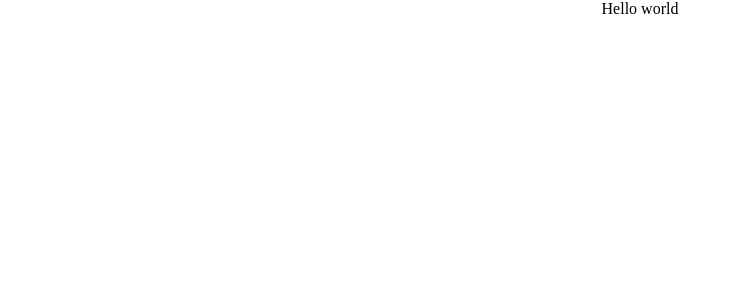
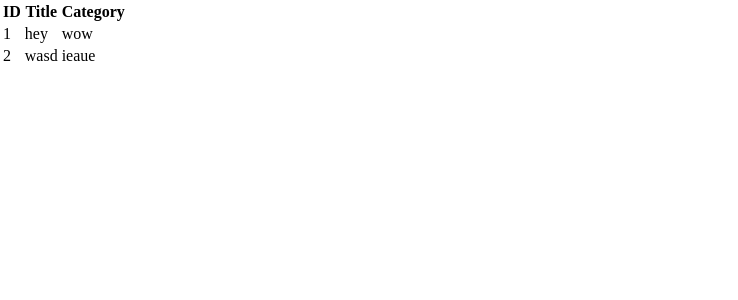
Before and after one commit to shubhsk88/bookstore-cms, a React (Create React App) app: page / in a window 1280 px wide. Shown: the top 300 px of the page, without its empty margins (0-738 px from the left). Built offline with nearby package versions, Linux system fonts and the light colour scheme.

Commit message:
Add components App, BooksList and Books

```diff
--- a/src/App.css
+++ /dev/null
@@ -1,3 +0,0 @@
-.App {
-  text-align: center;
-}
--- a/src/App.js
+++ b/src/App.js
@@ -1,9 +1,13 @@
 import React from 'react';
-
-import './App.css';
+import BooksList from './components/BooksList';
 
 function App() {
-  return <div className="App">Hello world</div>;
+  return (
+    <div className="container">
+      <BooksList />
+      {/* <BooksForm /> */}
+    </div>
+  );
 }
 
 export default App;
--- /dev/null
+++ b/src/components/Book/index.js
@@ -0,0 +1,20 @@
+import React from 'react';
+import PropTypes from 'prop-types';
+
+function Book({ id, title, category }) {
+  return (
+    <tr>
+      <td>{id}</td>
+      <td>{title}</td>
+      <td>{category}</td>
+    </tr>
+  );
+}
+
+Book.propTypes = {
+  id: PropTypes.number.isRequired,
+  title: PropTypes.string.isRequired,
+  category: PropTypes.string.isRequired,
+};
+
+export default Book;
--- /dev/null
+++ b/src/components/BooksList/index.js
@@ -0,0 +1,27 @@
+import React from 'react';
+import Book from '../Book';
+
+function BooksList() {
+  const books = [{ id: 1, title: 'hey', category: 'wow' }, { id: 2, title: 'wasd', category: 'ieaue' }];
+  return (
+    <table>
+      <thead>
+        <tr>
+          <th>ID</th>
+          <th>Title</th>
+          <th>Category</th>
+        </tr>
+      </thead>
+      {books.map(book => (
+        <Book
+          key={book.id}
+          id={book.id}
+          title={book.title}
+          category={book.category}
+        />
+      ))}
+    </table>
+  );
+}
+
+export default BooksList;
```
Also changed, not shown: src/actions/index.js (added), src/reducers/books.js (added), src/reducers/index.js (added).
